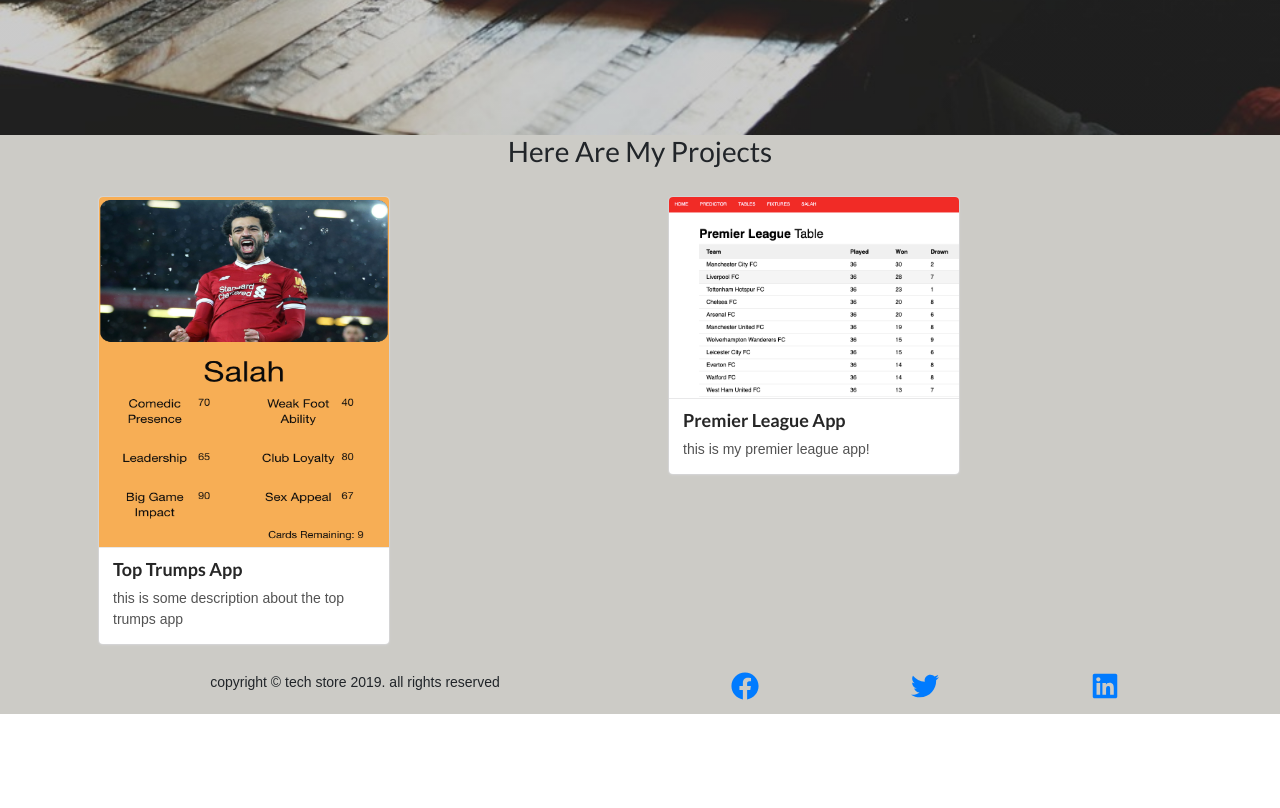
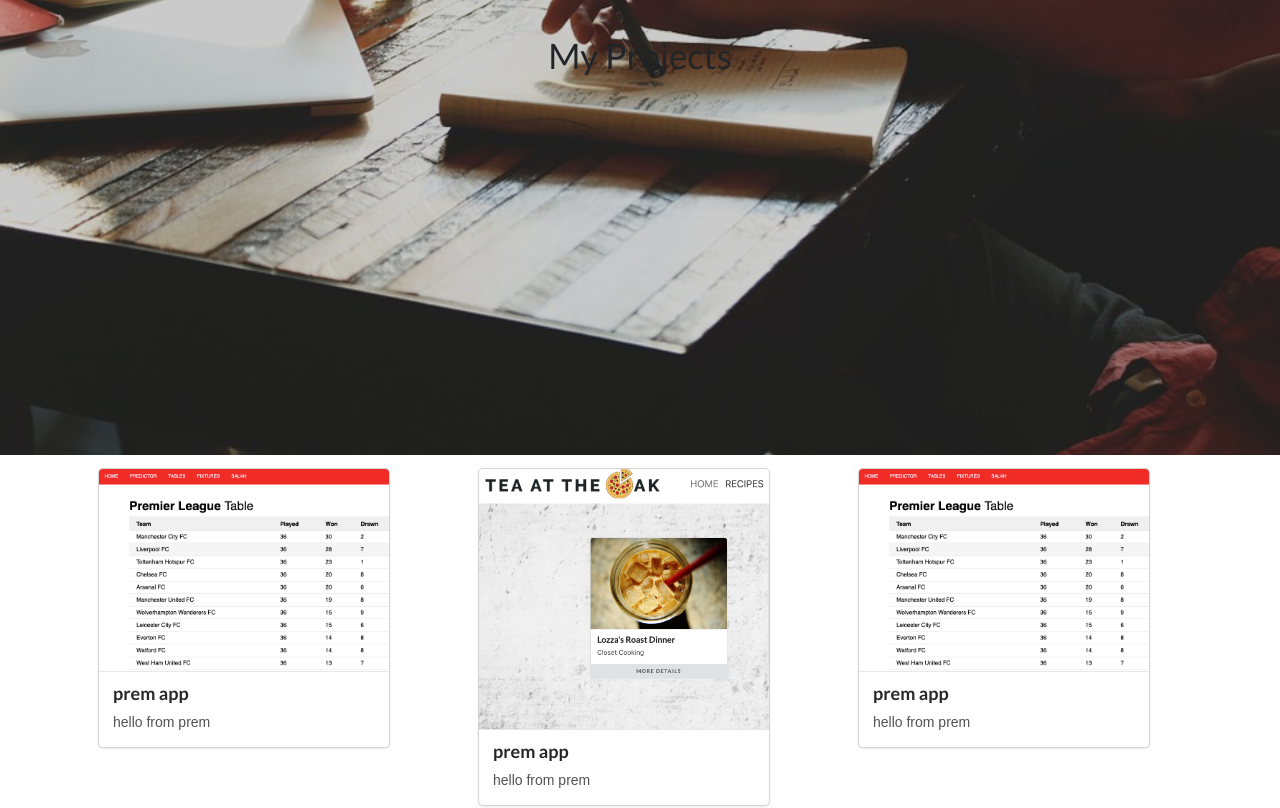
Before and after one commit to joesummerhayes/portfolio, a React (Create React App) app: page / in a window 1280 px wide. Shown: the part 400-1208 px from the top of the page. Before the commit the page ends 1114 px from the top, so only its background shows below. Built offline with nearby package versions, Linux system fonts and the light colour scheme; a web font is replaced by a local one.

Commit message:
latest semantic ui layout

```diff
--- a/src/components/ProjectList.js
+++ b/src/components/ProjectList.js
@@ -3,51 +3,38 @@
 import Project from './Project';
 import salahImg from '../images/salah.png';
 import premImg from '../images/prem.png';
+import teaAtOakimg from '../images/teaAtOak.png';
 
 class ProjectList extends React.Component {
     render() {
         return (
-
-            <ProjectWrapper>
             <div className="container">
                 <div className="row">
-                        <div className="mx-auto text-center text-capitalize mb-3">
-                            <h2>Here are my projects</h2>
+                    <div className="col-md-4">
+                    <Project title="prem app" img={premImg} description="hello from prem"/>
+                    </div>
+                    <div className="col-md-4">
+                    <Project title="prem app" img={teaAtOakimg} description="hello from prem" />
+                    </div>
+                    <div className="col-md-4">
+                    <Project title="prem app" img={premImg} description="hello from prem" />
                     </div>
                 </div>
                 <div className="row">
-                        <div className="col-6">
-                            <Project
-                                title="Top Trumps App"
-                                img={salahImg}
-                                description="this is some description about the top trumps app"
-                            />
+                    <div className="col-md-4">
+                    <Project title="prem app" img={premImg} description="hello from prem" />
                     </div>
-                        <div className="col-6">
-                            <Project
-                                title="Premier League App"
-                                img={premImg}
-                                description="this is my premier league app!"
-                            />
+                    <div className="col-md-4">
+                    <Project title="prem app" img={premImg} description="hello from prem" />
+                    </div>
+                    <div className="col-md-4">
+                    <Project title="prem app" img={premImg} description="hello from prem" />
                     </div>
                 </div>
             </div>
-
-
-            </ProjectWrapper>
-
-
-
-
-
         )
     }
 }
 
 
 export default ProjectList
-
-
-const ProjectWrapper = styled.div`
-background: var(--main)
-`
--- a/src/pages/Home.js
+++ b/src/pages/Home.js
@@ -6,7 +6,7 @@
     render() {
         return (
             <>
-                <Hero title="My Projects" />
+                <Hero title="My Projects" max="true" />
                 <ProjectList />
             </>
         )
```
Also changed, not shown: src/components/Project.js (line endings or trailing spaces), src/images/teaAtOak.png (added). Lines whose indentation alone changed are shown as unchanged.
